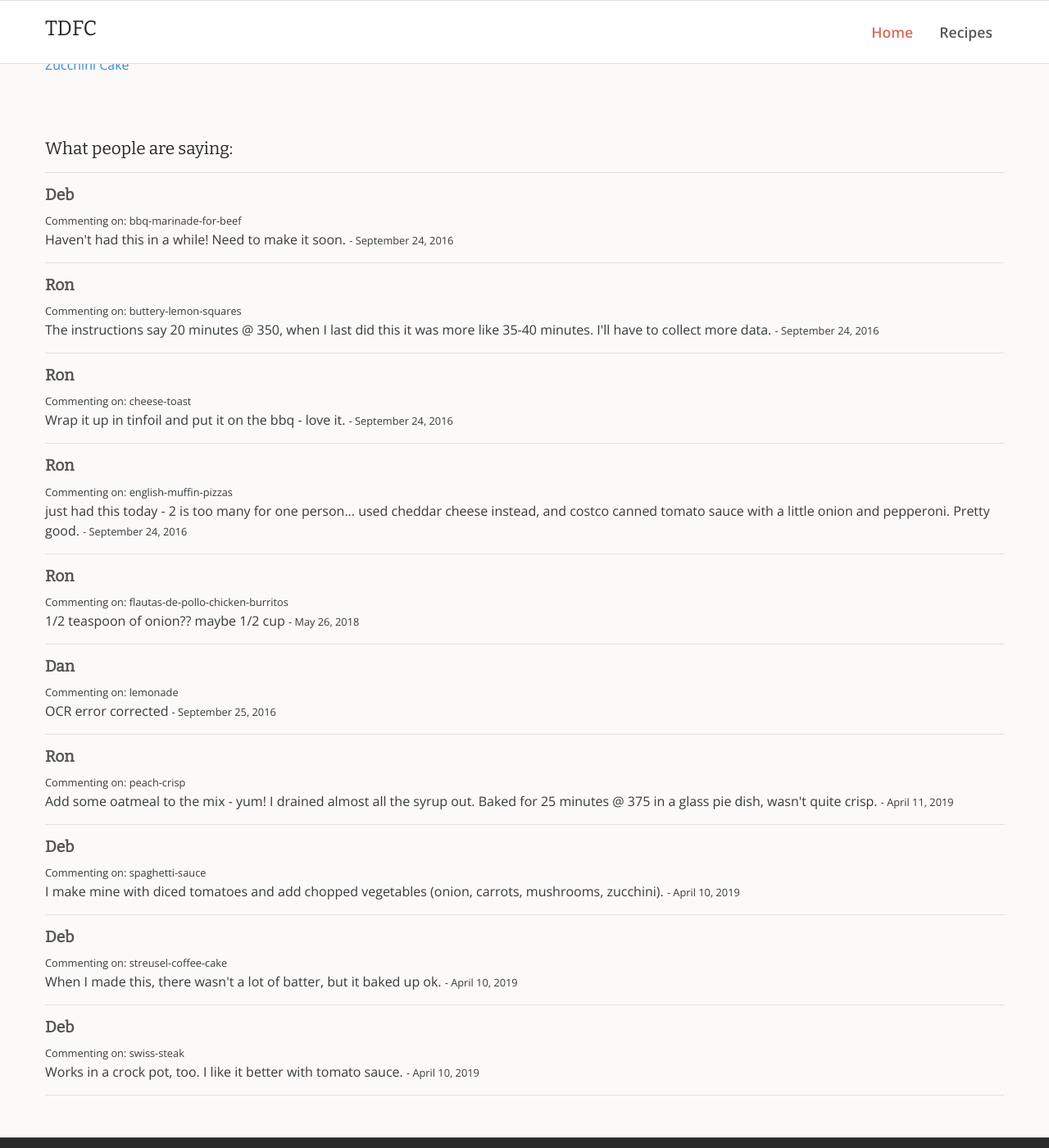
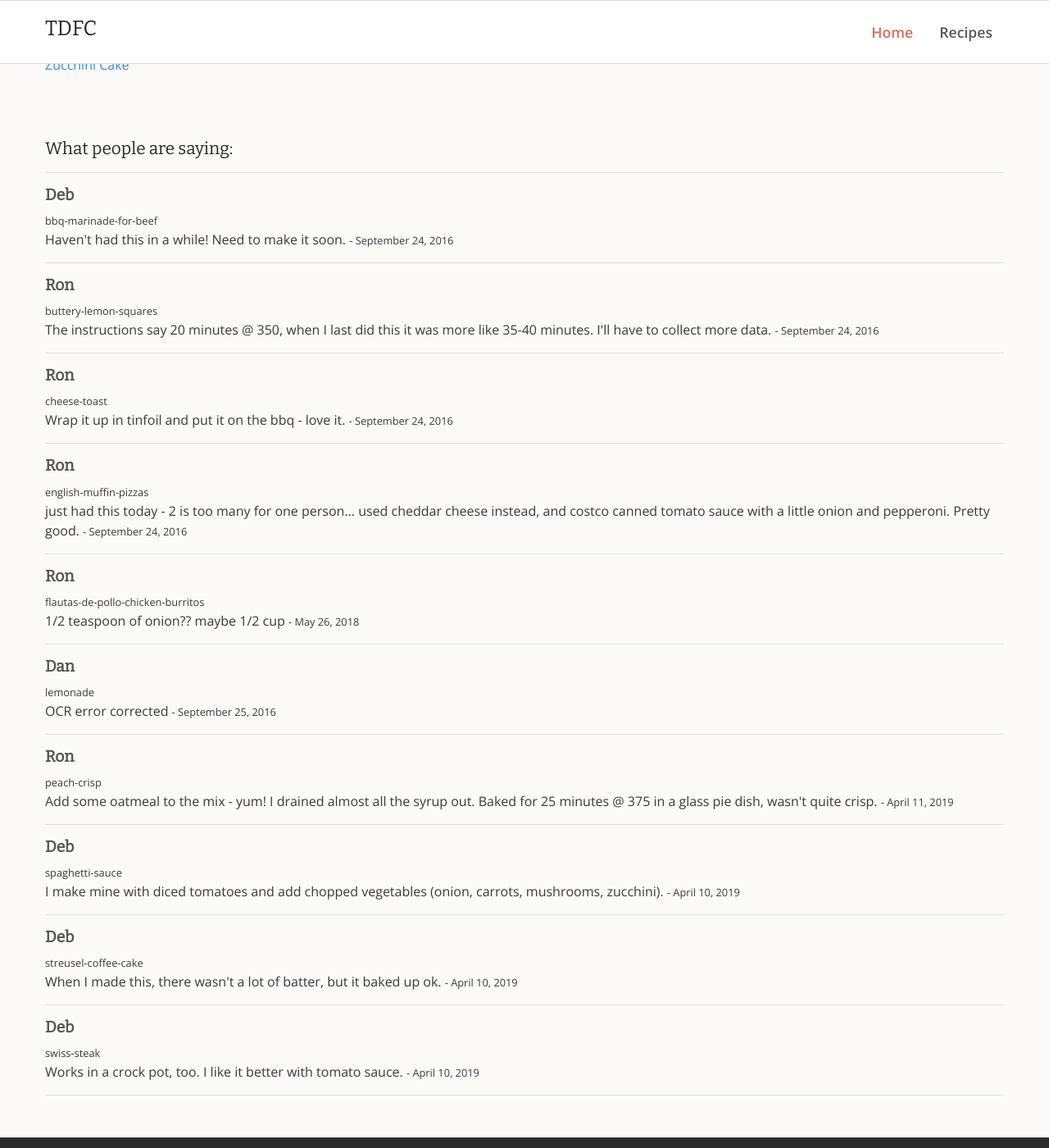
Before and after one commit to rdyar/tdfc, a Jekyll site: the page built from index.md, in a window 1280 px wide and 1400 px high, scrolled down 4899 px. Shown: the whole window at 82% size. Built offline with Jekyll 4.4.1, drawn with Linux system fonts in a browser that asks for light colours.

Commit message:
Update index.md

```diff
--- a/index.md
+++ b/index.md
@@ -89,7 +89,7 @@ Top Sirloin steak: Mom's choice to use to marinate and barbecue.
     <article class="comment">
    <div class="comment__content-wrapper">
     <h4>{{name}}</h4>
-   <small>Commenting on: {{about}}</small><br>
+   <small>{{about}}</small><br>
  {{ message  }}
         <small> - <time datetime="{{ date | date_to_xmlschema }}" itemprop="datePublished">{{ date | date: "%B %d, %Y" }}</time></small>
 
```
